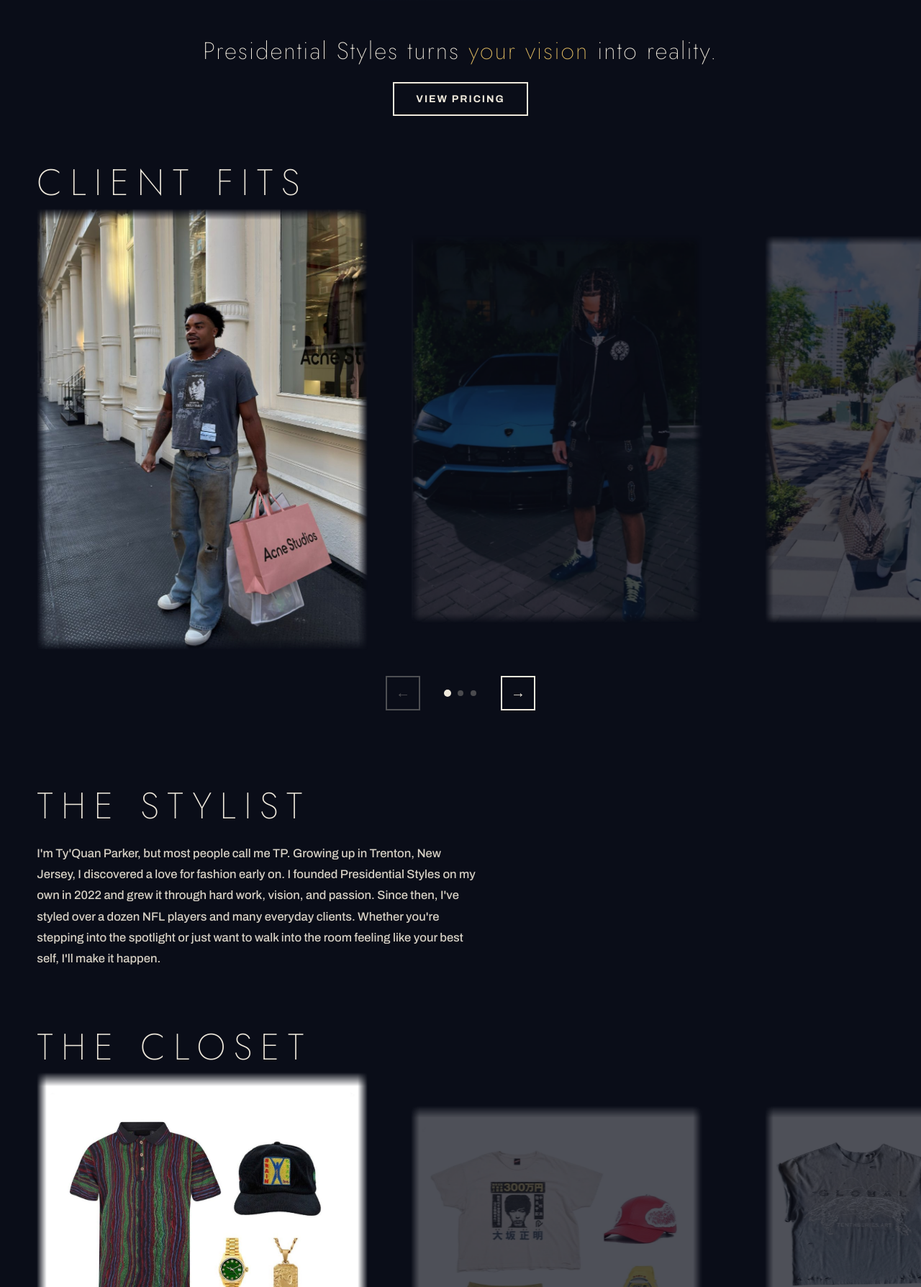
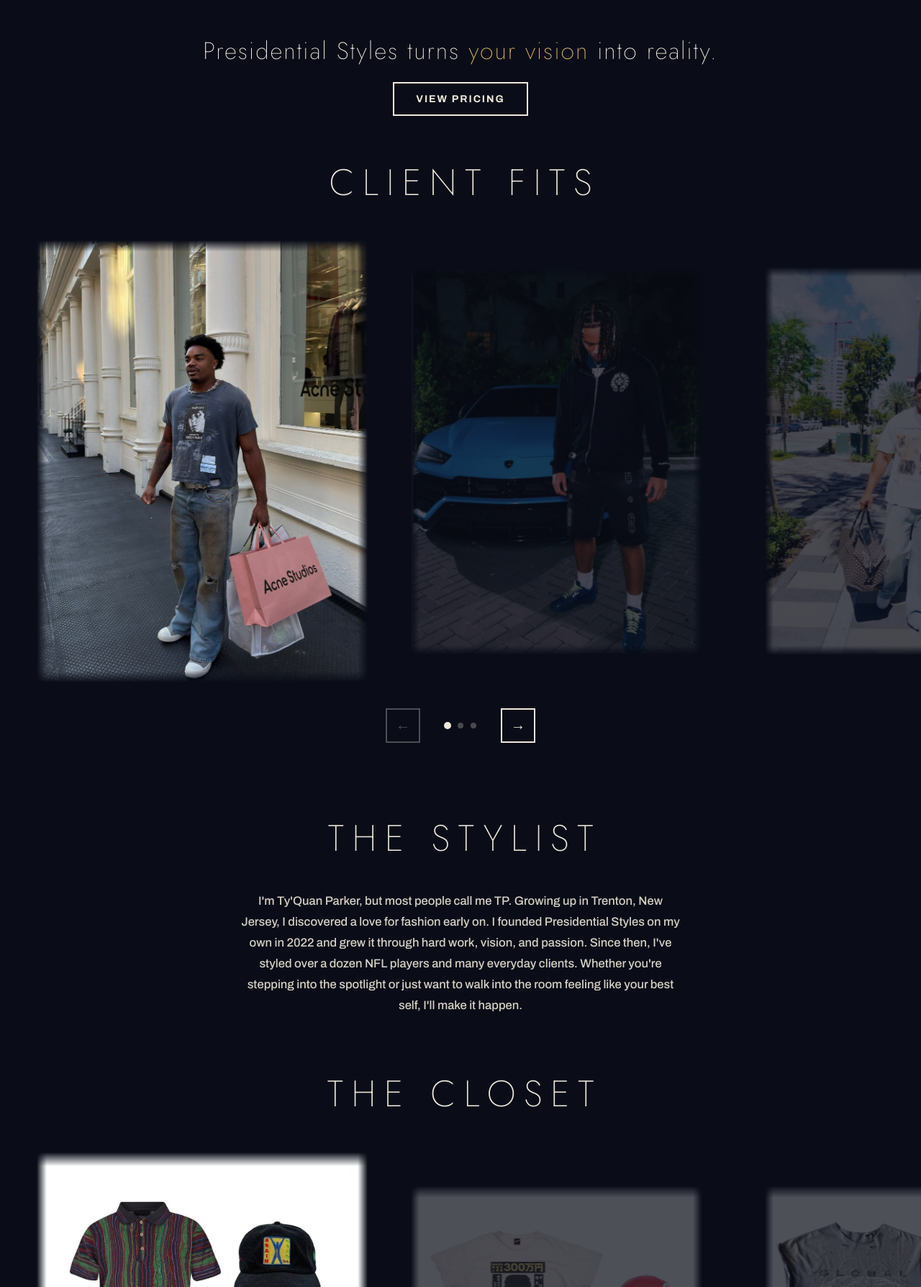
Before and after one commit to NateCarp3/Presidential_Styles, a Flask app: page / in a window 1280 px wide. Shown: the part 687-2475 px from the top of the page at 72% size. Run offline with Flask 3, Linux system fonts and the light colour scheme.

Commit message:
Centered titles, more spacing

```diff
--- a/templates/index.html
+++ b/templates/index.html
@@ -120,6 +120,10 @@ h1{margin:0;font-family:var(--display);font-weight:300;font-size:clamp(17px,3vw,
 /* process: TP on the shop floor */
 .process{padding:72px var(--gutter) 40px;max-width:1440px;margin:0 auto}
 .process h2,.close h2,.looks h2,.about h2,.pricing h2{margin:0;font-family:var(--display);font-weight:200;font-size:clamp(28px,4vw,52px);line-height:1.1;letter-spacing:.22em}
+.looks h2,.about h2,.pricing h2{margin-bottom:clamp(28px,3.5vw,52px)}
+.about .bio{margin-top:0}
+.close h2{margin-bottom:8px}
+@media (min-width:900px){.looks h2,.about h2,.pricing h2,.close h2{text-align:center;text-indent:.22em}.about .bio{margin-left:auto;margin-right:auto;text-align:center}}
 .process .sub{margin:12px 0 32px;font-size:15px;font-weight:700;letter-spacing:.18em;color:var(--gold)}
 .reel{margin-top:28px;display:grid;grid-template-columns:repeat(4,minmax(0,1fr));gap:12px}
 .tile{position:relative;margin:0;overflow:hidden;aspect-ratio:3/4}
```
